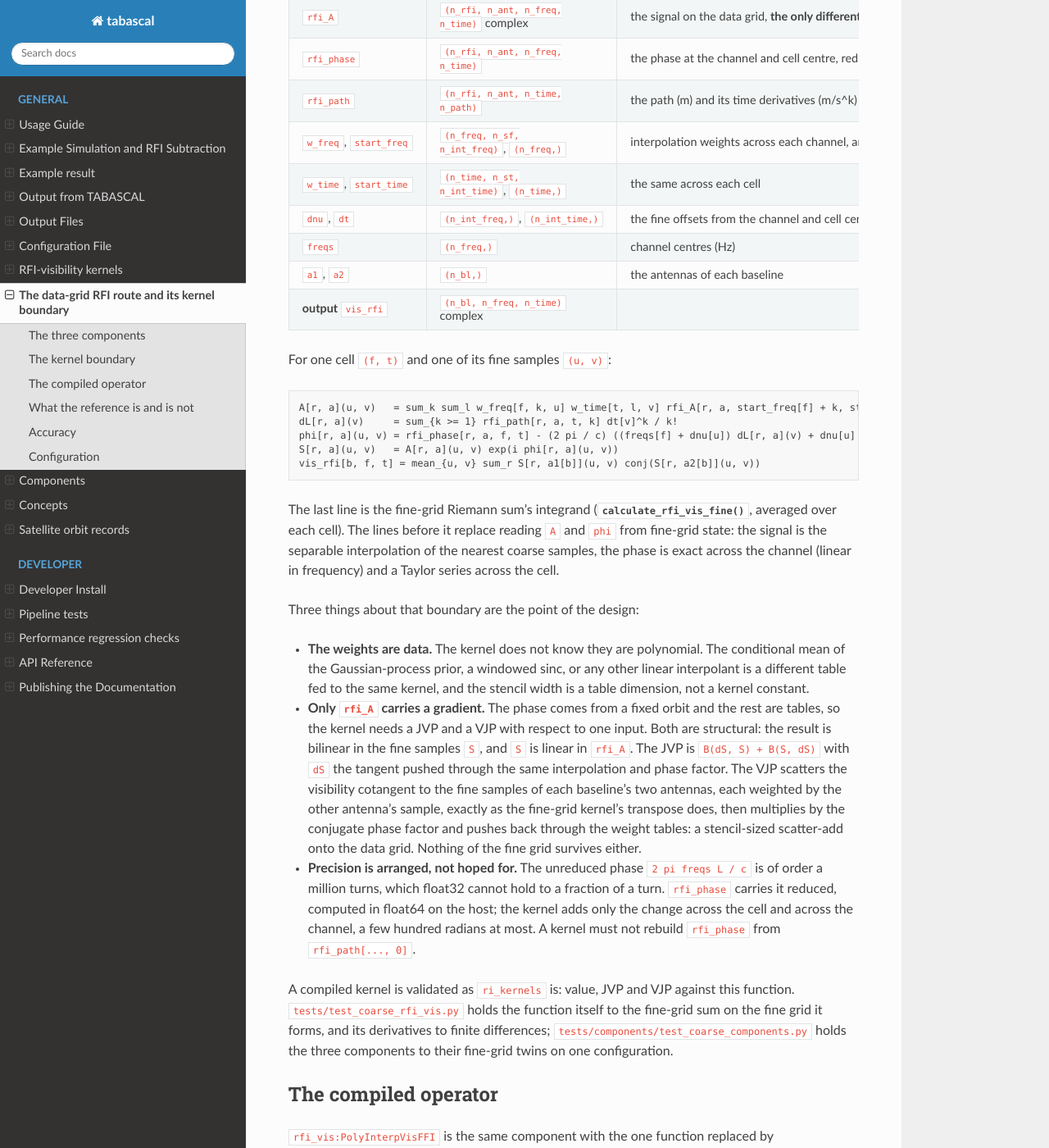
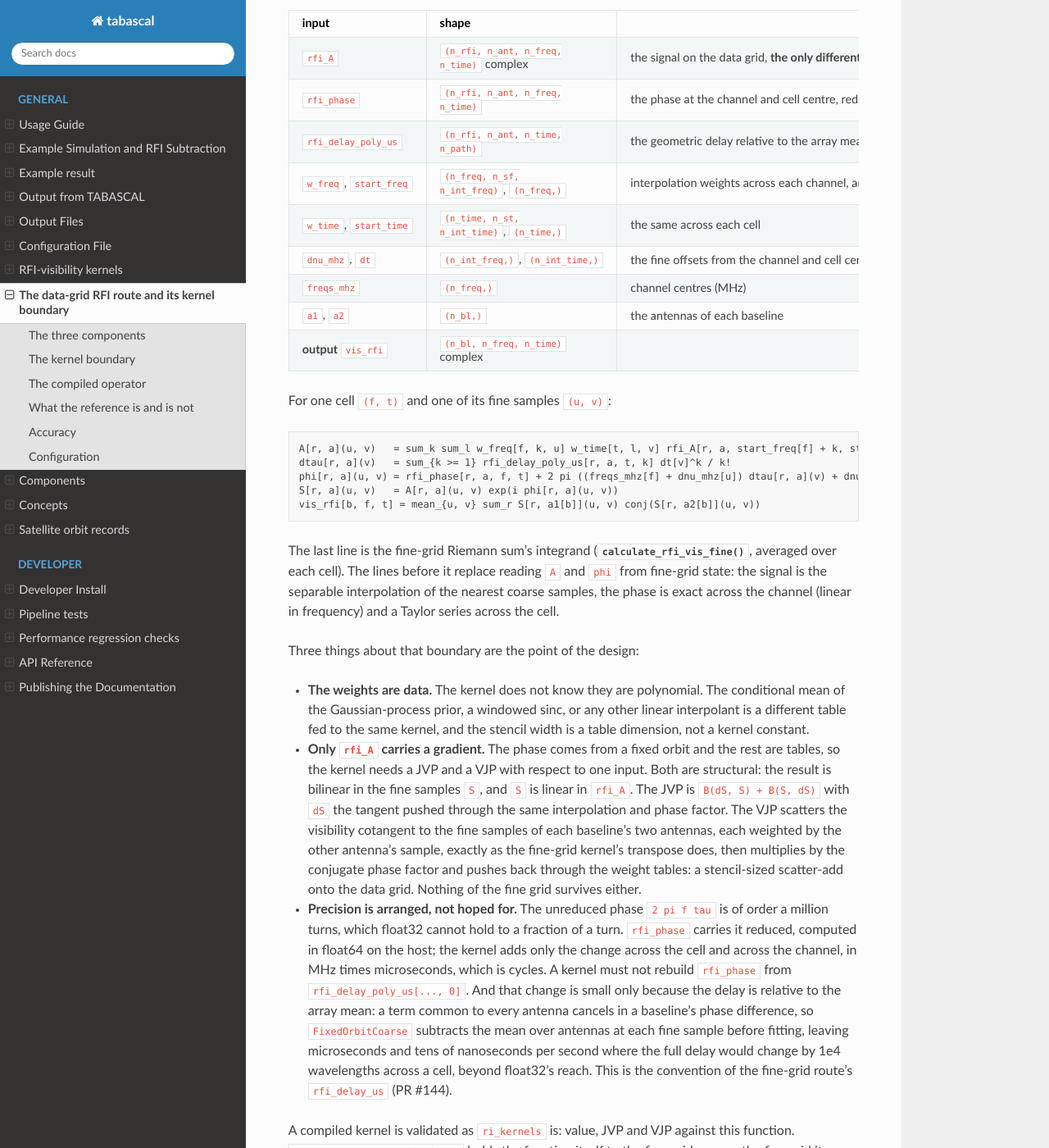
Before and after one commit to epfl-radio-astro/tabascal, a Sphinx documentation site: the page built from docs/coarse_rfi_vis.md, in a window 1280 px wide and 1400 px high, scrolled down 1284 px. Shown: the whole window at 82% size. Built offline with Sphinx 7.4.7 and the Read the Docs theme 3.1.0, drawn with Linux system fonts in a browser that asks for light colours; some of the changed text lies outside the part shown.

Commit message:
Carry the data-grid route's delay in microseconds relative to the array mean
FixedOrbitCoarse now writes rfi_delay_poly_us, the geometric delay with
the sign that makes the phase 2 pi f tau -- the fine-grid route's
rfi_delay_us convention (PR #144) -- in microseconds, relative to the
array mean at each fine sample, and its time derivatives; PolyInterpVis
and the kernel boundary take the frequencies and fine offsets in MHz, so
the phase change across a cell is their product in cycles. Relative,
because a term common to every antenna cancels in a baseline's phase
difference, and the full delay's change across a cell is ~1e4 wavelengths
at orbital range rates, beyond what float32 holds to a fraction of a
turn: with it the single-precision kernel sits a few 1e-6 from the
float64 reference where the full path put it at 1e-3.

The centre phase is reduced from the cell's own sample rather than the
fit's constant term, so it is FixedOrbit's phase there exactly.

The component tests' mock config keeps its time and frequency axes in
float64 numpy whatever the session precision, as TabConfig does: as JAX
arrays they were float32 under --x64 false, a Julian date resolving a
quarter of a day, which is what failed the single-precision CI. The
pipeline references are re-recorded: 0.8965709350 double, 0.8965295553
single on ARM, the operator's identical to the reference function's.

````diff
--- a/docs/coarse_rfi_vis.md
+++ b/docs/coarse_rfi_vis.md
@@ -39,10 +39,12 @@ so the two components agree exactly where the grids meet.
 {class}`~tabascal.components.trajectory.FixedOrbitCoarse` is `FixedOrbit`
 with the phase written at the channel and cell centres only, `rfi_phase` of
 shape `(n_rfi, n_ant, n_freq, n_time)`, plus what rebuilds it in between:
-`rfi_path` of shape `(n_rfi, n_ant, n_time, rfi.path_order + 1)`, the path
-from the source to each antenna (its range plus the antenna's `w`) and its
-first `rfi.path_order` time derivatives at each cell centre, from a
-least-squares polynomial through the cell's fine samples. Both are float64
+`rfi_delay_poly_us` of shape `(n_rfi, n_ant, n_time, rfi.path_order + 1)`, the
+geometric delay from the source to each antenna (its range plus the antenna's
+`w`, over `c`, in microseconds, relative to the array mean, with the sign
+that makes the phase `2 pi f tau` as the fine-grid route's `rfi_delay_us` has
+it) and its first `rfi.path_order` time derivatives at each cell centre, from
+a least-squares polynomial through the cell's fine samples. Both are float64
 host-side constants, as `FixedOrbit`'s phase is.
 
 {class}`~tabascal.components.rfi_vis.PolyInterpVis` builds two small tables
@@ -64,11 +66,11 @@ grid and the data-grid visibilities go out:
 |---|---|---|
 | `rfi_A` | `(n_rfi, n_ant, n_freq, n_time)` complex | the signal on the data grid, **the only differentiated input** |
 | `rfi_phase` | `(n_rfi, n_ant, n_freq, n_time)` | the phase at the channel and cell centre, reduced to one turn |
-| `rfi_path` | `(n_rfi, n_ant, n_time, n_path)` | the path (m) and its time derivatives (m/s^k) at the cell centre |
+| `rfi_delay_poly_us` | `(n_rfi, n_ant, n_time, n_path)` | the geometric delay relative to the array mean (microseconds) and its time derivatives (microseconds per second^k) at the cell centre |
 | `w_freq`, `start_freq` | `(n_freq, n_sf, n_int_freq)`, `(n_freq,)` | interpolation weights across each channel, and each stencil's first channel |
 | `w_time`, `start_time` | `(n_time, n_st, n_int_time)`, `(n_time,)` | the same across each cell |
-| `dnu`, `dt` | `(n_int_freq,)`, `(n_int_time,)` | the fine offsets from the channel and cell centres (Hz, s) |
-| `freqs` | `(n_freq,)` | channel centres (Hz) |
+| `dnu_mhz`, `dt` | `(n_int_freq,)`, `(n_int_time,)` | the fine offsets from the channel and cell centres (MHz, s) |
+| `freqs_mhz` | `(n_freq,)` | channel centres (MHz) |
 | `a1`, `a2` | `(n_bl,)` | the antennas of each baseline |
 | **output** `vis_rfi` | `(n_bl, n_freq, n_time)` complex | |
 
@@ -76,8 +78,8 @@ For one cell `(f, t)` and one of its fine samples `(u, v)`:
 
 ```
 A[r, a](u, v)   = sum_k sum_l w_freq[f, k, u] w_time[t, l, v] rfi_A[r, a, start_freq[f] + k, start_time[t] + l]
-dL[r, a](v)     = sum_{k >= 1} rfi_path[r, a, t, k] dt[v]^k / k!
-phi[r, a](u, v) = rfi_phase[r, a, f, t] - (2 pi / c) ((freqs[f] + dnu[u]) dL[r, a](v) + dnu[u] rfi_path[r, a, t, 0])
+dtau[r, a](v)   = sum_{k >= 1} rfi_delay_poly_us[r, a, t, k] dt[v]^k / k!
+phi[r, a](u, v) = rfi_phase[r, a, f, t] + 2 pi ((freqs_mhz[f] + dnu_mhz[u]) dtau[r, a](v) + dnu_mhz[u] rfi_delay_poly_us[r, a, t, 0])
 S[r, a](u, v)   = A[r, a](u, v) exp(i phi[r, a](u, v))
 vis_rfi[b, f, t] = mean_{u, v} sum_r S[r, a1[b]](u, v) conj(S[r, a2[b]](u, v))
 ```
@@ -107,11 +109,18 @@ Three things about that boundary are the point of the design:
   tables: a stencil-sized scatter-add onto the data grid. Nothing of the fine
   grid survives either.
 - **Precision is arranged, not hoped for.** The unreduced phase
-  `2 pi freqs L / c` is of order a million turns, which float32 cannot hold to
-  a fraction of a turn. `rfi_phase` carries it reduced, computed in float64 on
+  `2 pi f tau` is of order a million turns, which float32 cannot hold to a
+  fraction of a turn. `rfi_phase` carries it reduced, computed in float64 on
   the host; the kernel adds only the change across the cell and across the
-  channel, a few hundred radians at most. A kernel must not rebuild
-  `rfi_phase` from `rfi_path[..., 0]`.
+  channel, in MHz times microseconds, which is cycles. A kernel must not
+  rebuild `rfi_phase` from `rfi_delay_poly_us[..., 0]`. And that change is
+  small only because the delay is relative to the array mean: a term common
+  to every antenna cancels in a baseline's phase difference, so
+  `FixedOrbitCoarse` subtracts the mean over antennas at each fine sample
+  before fitting, leaving microseconds and tens of nanoseconds per second
+  where the full delay would change by 1e4 wavelengths across a cell, beyond
+  float32's reach. This is the convention of the fine-grid route's
+  `rfi_delay_us` (PR #144).
 
 A compiled kernel is validated as `ri_kernels` is: value, JVP and VJP against
 this function. `tests/test_coarse_rfi_vis.py` holds the function itself to the
@@ -153,23 +162,23 @@ kernel as in the pure-JAX reference; the operator's tests hold the
 single-precision kernels to the float64 reference at that level.
 
 Measured on the SKA-Low scaling simulations (150 integrations of 2 s, 32
-satellites, `rfi.time_int_factor: 0.3`, so 11 and 18 fine samples per
+satellites, `rfi.time_int_factor: 1`, so 37 and 59 fine samples per
 integration at 64 and 128 antennas), all three routes from one checkout and
 one environment:
 
-| 1 GH200, 100 iterations, single precision | RiemannVisFFI (fine grid) | PolyInterpVis (pure JAX) | PolyInterpVisFFI (prototype) |
+| 1 GH200, 100 iterations, single precision | RiemannVisFFI (fine grid) | PolyInterpVis (pure JAX) | PolyInterpVisFFI (staged kernel) |
 |---|---|---|---|
-| 8 ch, 64 A: optimiser | 7.7 s | 19.3 s | 15.8 s |
-| 8 ch, 64 A: peak memory | 2.18 GB | 0.64 GB | 0.66 GB |
-| 8 ch, 128 A: optimiser | 33.2 s | 127.4 s | 72.4 s |
-| 8 ch, 128 A: peak memory | 7.15 GB | 2.37 GB | 2.37 GB |
+| 8 ch, 64 A: optimiser | 15.8 s | 40.3 s | 10.8 s |
+| 8 ch, 64 A: peak memory | 6.14 GB | 0.64 GB | 0.66 GB |
+| 8 ch, 128 A: optimiser | 59.0 s | 270.9 s | 48.6 s |
+| 8 ch, 128 A: peak memory | 19.8 GB | 2.37 GB | 2.37 GB |
 
-The prototype keeps the data-grid route's memory and is 1.2 to 1.8 times
-faster than the pure-JAX reference, and 2 to 2.2 times slower than the
-fine-grid kernel, which is the cost of recomputing each antenna's samples per
-baseline. On an 8-antenna simulation on a GTX 1060 it matches the fine-grid
-kernel (1.2 s against 1.2 s, the reference at 2.7 s). All three reach the
-same optimum.
+The staged operator keeps the data-grid route's memory, a tenth of the
+fine-grid kernel's, and is faster than that kernel and four to six times
+faster than the pure-JAX reference. Its first version, which rebuilt both
+antennas' samples per baseline, sat between the two (at `time_int_factor:
+0.3`: 15.8 s against the fine-grid kernel's 7.7 s at 64 antennas, 72 s
+against 33 s at 128). All three reach the same optimum.
 
 ## What the reference is and is not
 
````
Also changed, not shown: 9 other files.
